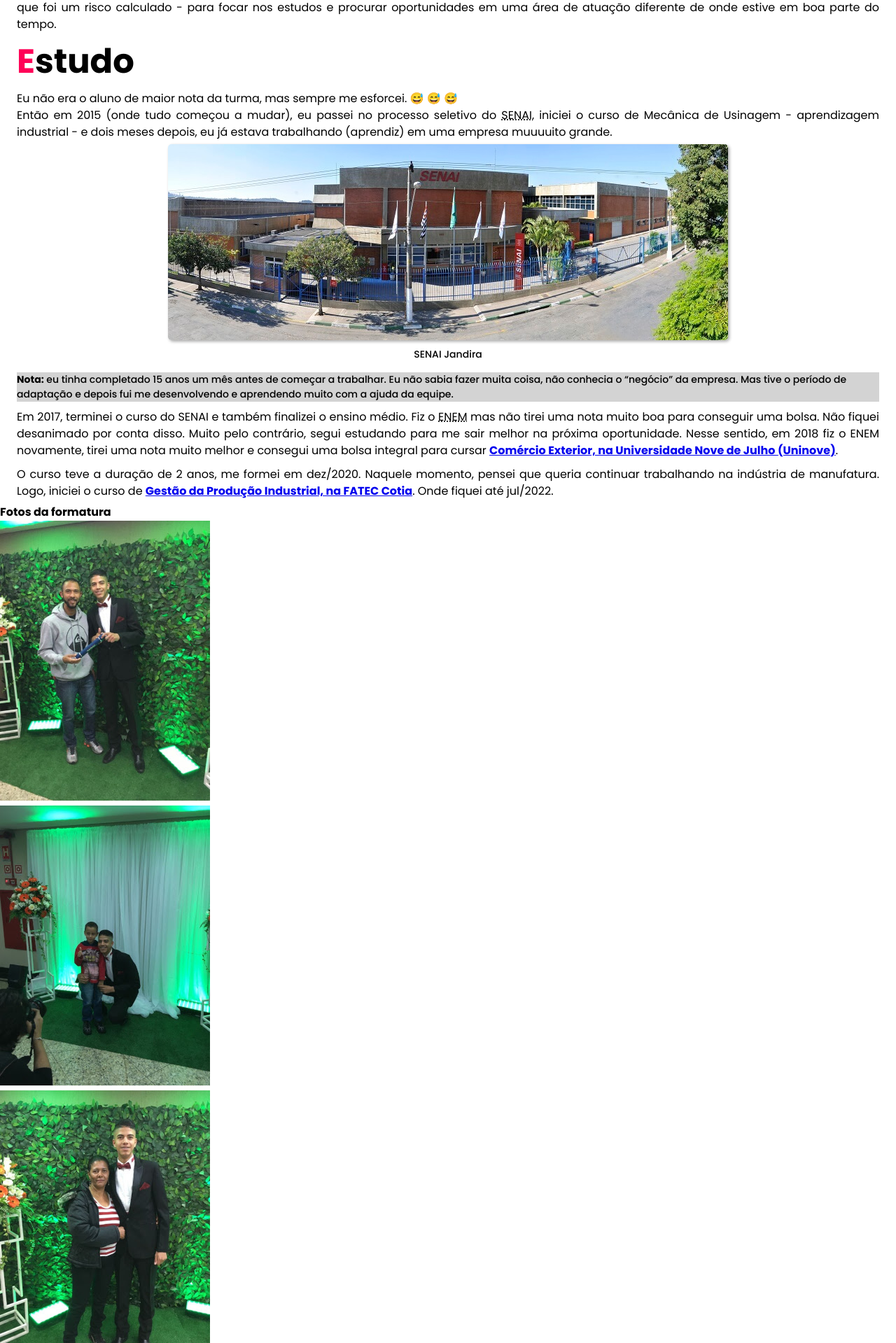
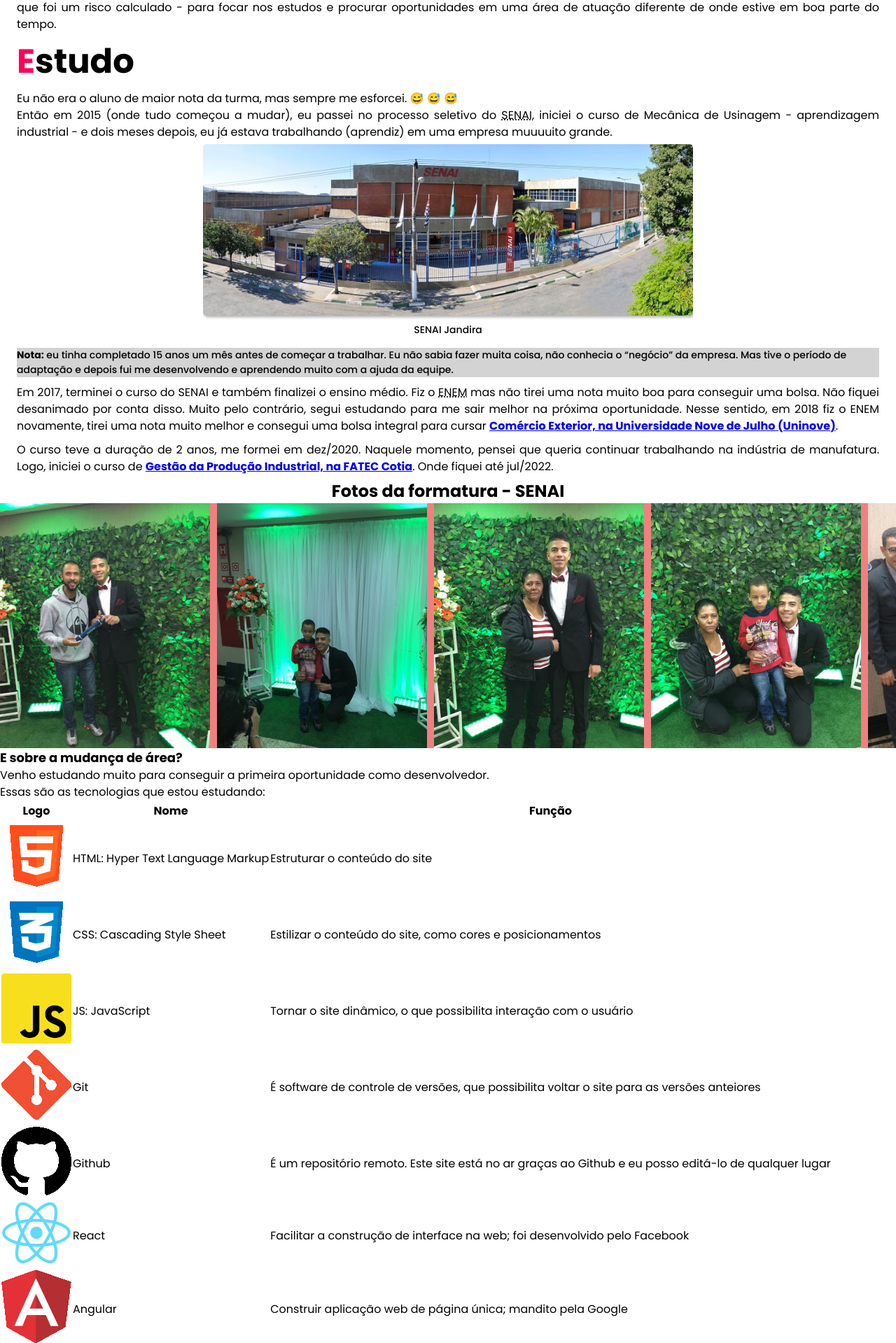
Before and after one commit to eugeniobandeira/portfolio, a PHP site: page / in a window 1280 px wide. Shown: the part 1357-3276 px from the top of the page at 70% size. Run offline with PHP 8.4, Linux system fonts and the light colour scheme.

Commit message:
testando o efeito carrossel

```diff
--- a/home/estilos/home/banner.css
+++ b/home/estilos/home/banner.css
@@ -5,7 +5,7 @@
     display: flex;
     justify-content: center;
     align-items: center;
-    background: url('/home/imagem/senai/senai-g.png');
+    background: url('/home/imagem/background/bg-Dark3.jpg');
     background-size: cover;
     background-position: bottom center;
     color: #fff;
--- /dev/null
+++ b/home/estilos/home/estudo-formatura.css
@@ -0,0 +1,24 @@
+.titulo__formatura {
+    font-size: 1.5rem;
+    text-align: center;
+}
+.estudo__formatura--fotos {
+    background-color: aqua;
+}
+.estudo__formatura--foto {
+    background-color: lightcoral;
+    width: 310px;
+    height: 350px;
+    overflow: hidden;
+}
+
+#items-wrapper {
+    /* width: 100vw; */
+}
+#items {
+    display: flex;
+    overflow-x: auto;
+}
+.item {
+    flex: none;
+}
--- a/home/estilos/home/estudo.css
+++ b/home/estilos/home/estudo.css
@@ -6,9 +6,13 @@
     margin: 5px 24px;
     background-color: lightgray;
 }
-.estudo__box--senai .imagem {
+.estudo__box--senai {
+    max-width: 700px;
     display: block;
     margin: auto;
+    overflow: hidden;
+}
+.estudo__box--senai .imagem {
     border-radius: 5px;
     box-shadow: 2px 2px 4px rgba(0, 0, 0, 0.342);
 }
--- a/index.html
+++ b/index.html
@@ -15,6 +15,7 @@
     <link rel="stylesheet" href="home/estilos/home/sobre.css">
     <link rel="stylesheet" href="home/estilos/estudo.css">
     <link rel="stylesheet" href="home/estilos/home/estudo.css">
+    <link rel="stylesheet" href="home/estilos/home/estudo-formatura.css">
     <link rel="stylesheet" href="home/estilos/textos.css">
 
 
@@ -98,37 +99,39 @@
         </p>
         <div class="estudo__formatura">
             <div class="estudo__formatura--conteiner">
-                <h4 class="estudo__formatura--conteiner titulo__formatura">Fotos da formatura</h4>
-                <div class="estudo__formatura--fotos">
-                    <div class="estudo__formatura--foto">
+                <h4 class="estudo__formatura--conteiner titulo__formatura">Fotos da formatura - SENAI</h4>
+                <div class="estudo__formatura--fotos" id="items-wrapper">
+                    <div id="items">
+                        <div class="estudo__formatura--foto item">
                             <img src="home/imagem/senai/edmar+e.jpg" alt="Edmar e Eugênio">
                         </div>
-                    <div class="estudo__formatura--foto">
+                        <div class="estudo__formatura--foto item">
                             <img src="home/imagem/senai/erick+ee.jpg" alt="Erick e Eugênio">
                         </div>
-                    <div class="estudo__formatura--foto">
+                        <div class="estudo__formatura--foto item">
                             <img src="home/imagem/senai/eugenio+iva.jpg" alt="Ivanete e Eugênio">
                         </div>
-                    <div class="estudo__formatura--foto">
+                        <div class="estudo__formatura--foto item">
                             <img src="home/imagem/senai/iva+erick+e.jpg" alt="Ivanete, Erick e Eugênio">
                         </div>
-                    <div class="estudo__formatura--foto">
+                        <div class="estudo__formatura--foto item">
                             <img src="home/imagem/senai/professores.jpg" alt="Professores do SENAI">
                         </div>
-                    <div class="estudo__formatura--foto">
+                        <div class="estudo__formatura--foto item">
                             <img src="home/imagem/senai/carrinho-pre-montado.jpg" alt="carrinho-pre-montado">
                         </div>
-                    <div class="estudo__formatura--foto">
+                        <div class="estudo__formatura--foto item">
                             <img src="home/imagem/senai/carrinho montado.jpg" alt="Caminhão Betoneira - SENAI">
                         </div>
-                    <div class="estudo__formatura--foto">
+                        <div class="estudo__formatura--foto item">
                             <img src="home/imagem/senai/carrinho pintado 2.jpg" alt="Caminhão Betoneira - SENAI">
                         </div>
-                    <div class="estudo__formatura--foto">
+                        <div class="estudo__formatura--foto item">
                             <img src="home/imagem/senai/carrinho pintado.jpg" alt="Caminhão Betoneira - SENAI">
                         </div>
-                    <div class="estudo__formatura--foto">
+                        <div class="estudo__formatura--foto item">
                             <img src="home/imagem/senai/carrinho pintado 3.jpg" alt="Caminhão Betoneira - SENAI">
+                        </div>
                     </div>
                 </div>
             </div>
```
Lines whose indentation alone changed are shown as unchanged.
